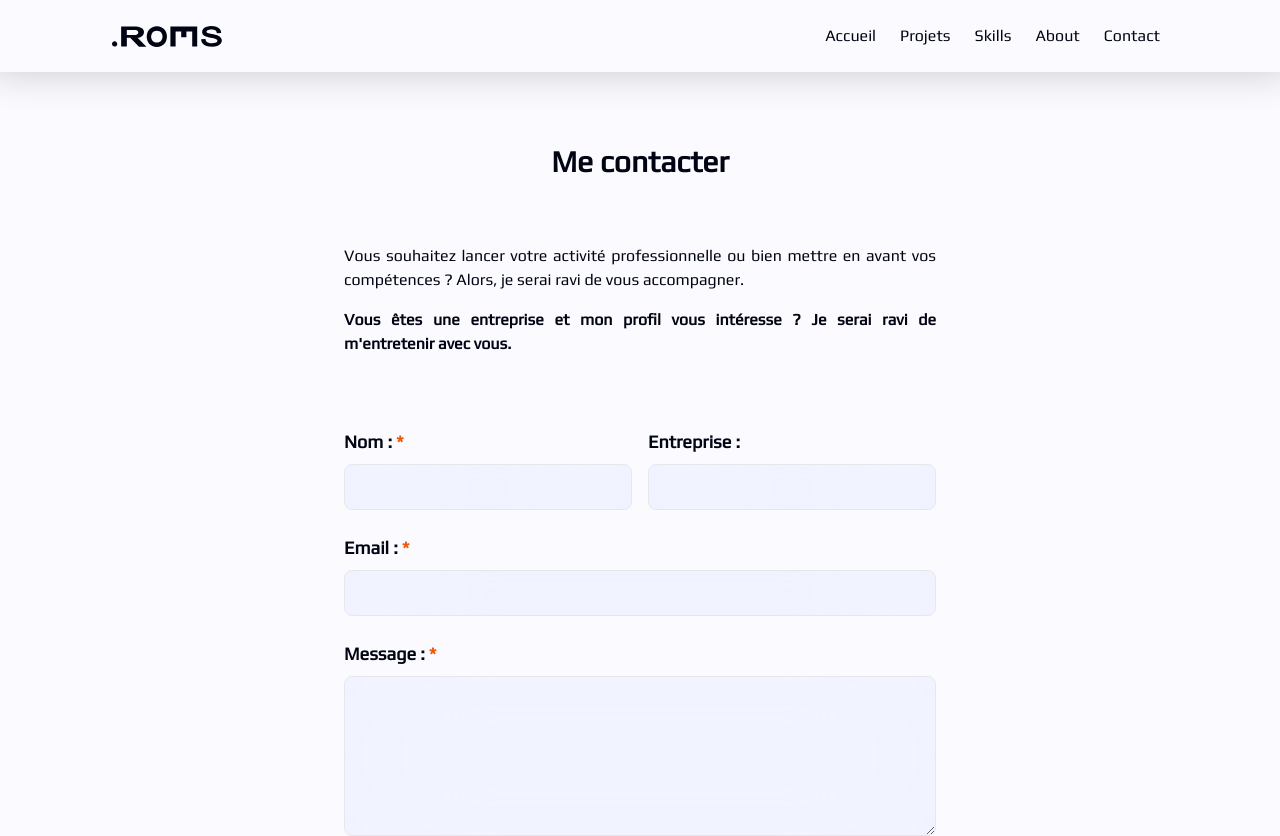
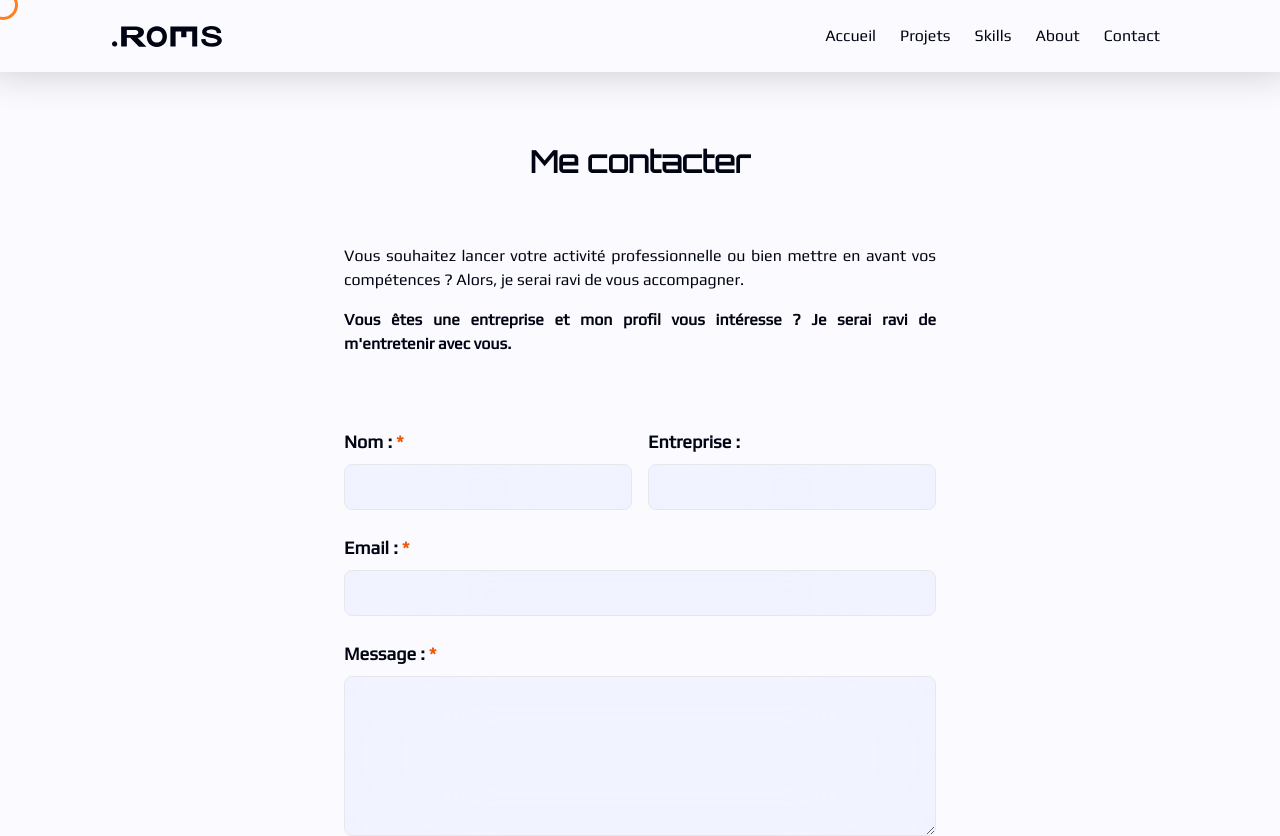
Before and after one commit to Roms-Her/Portfolio, a Next.js app: page /contact in a window 1280 px wide. Shown: the top 836 px of the page. Built offline with nearby package versions, Linux system fonts and the light colour scheme.

Commit message:
chore: metadata

```diff
--- /dev/null
+++ b/app/contact/layout.jsx
@@ -0,0 +1,13 @@
+
+export const metadata = {
+  title: "Roms - Contact",
+  description: "Contactez-moi pour toute demande. Je serai ravi de m'entretenir avec vous pour discuter de celle-ci.",
+};
+
+export default function RootLayout({ children }) {
+  return (
+<>
+{children}
+</>
+  );
+}
--- a/app/contact/page.jsx
+++ b/app/contact/page.jsx
@@ -1,12 +1,28 @@
+"use client"
+import { useEffect } from 'react';
 import Contact from "../src/components/main/contact/Contact";
 
-export const metadata = {
-  title: "Roms - Contact",
-  description: "Contactez-moi pour toute demande. Je serai ravi de m'entretenir avec vous pour discuter de celle-ci.",
-};
+
 
 export default function ContactPage() {
+  useEffect(() => {
+    const customCursor = document.getElementById('customCursor');
+
+
+    // Mettre à jour la position du curseur lors du déplacement de la souris
+    document.addEventListener('mousemove', (event) => {
+        const x = event.clientX;
+        const y = event.clientY;
+
+        // Appliquer la position à l'élément du curseur
+        customCursor.style.transform = `translate(${x}px, ${y}px)`; // Centrer le rond par rapport au curseur
+    });
+    }, []);
   return (
+    <>
+
+    <div id='customCursor' className='custom-cursor hidden md:flex'></div>
     <Contact></Contact>
+    </>
   )
 }
--- a/app/layout.jsx
+++ b/app/layout.jsx
@@ -3,10 +3,10 @@ import { Play } from "next/font/google";
 import "./globals.css";
 import Footer from "./src/components/footer/Footer";
 import Nav from "./src/components/header/Nav";
-const inter = Play({ subsets: ["latin"], weight: "400" });
+const play = Play({ subsets: ["latin"], weight: "400" });
 
 export const metadata = {
-  title: "Roms - Développeur web et web mobile",
+  title: "Roms - Développeur fullstack",
   description:
     "Bienvenue sur mon portfolio. Je suis développeur web et web mobile, je vous invite à découvrir mes projets et mes compétences.",
 };
@@ -25,7 +25,7 @@ export default function RootLayout({ children }) {
           content="vK9uuYTsLXtSNH-Zqibp-3JGDLxJ4GdrIO8MnzszuOs"
         />
       </head>
-      <body className={inter.className}>
+      <body className={play.className}>
         <GoogleTagManager gtmId="GTM-NBQ4NGNP" />
         <header>
           <Nav />
--- a/app/src/components/main/contact/Contact.jsx
+++ b/app/src/components/main/contact/Contact.jsx
@@ -68,7 +68,7 @@ export default function Contact() {
 
   return (
     <section className="flex flex-col gap-6 mb-12 min-h-lvh justify-center text-newBlack">
-      <h1 className="w-full mt-32 text-center text-3xl font-bold p-4">
+      <h1 className="w-full mt-32 text-center text-3xl font-bold p-4 orbitron">
         Me contacter
       </h1>
       <div className="mx-auto flex flex-col gap-4 p-6 sm:w-5/6 md:w-4/6 lg:w-3/6 2xl:w-2/6 text-justify">
```
